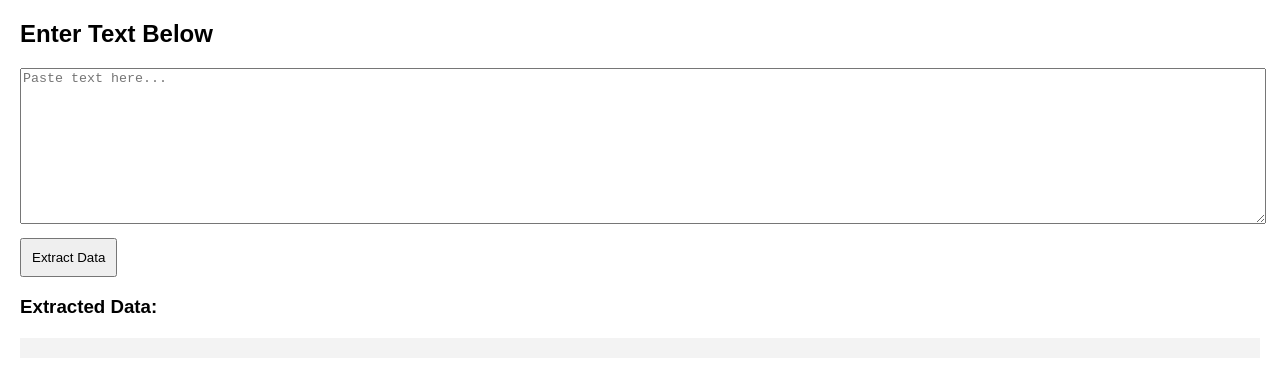
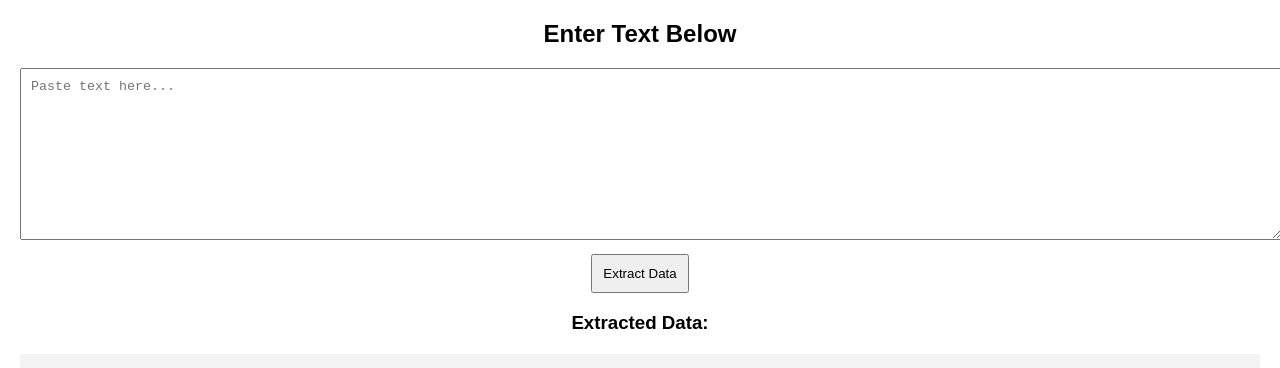
Before and after one commit to jmuhire13/alu_regex-data-extraction-jmuhire13, a plain HTML site: page index.html in a window 1280 px wide. Drawn offline with Linux system fonts and the light colour scheme.

Commit message:
New update file

```diff
--- a/index.html
+++ b/index.html
@@ -4,7 +4,8 @@
     <meta charset="UTF-8">
     <meta name="viewport" content="width=device-width, initial-scale=1.0">
     <title>Regex Data Extractor</title>
-    <script defer src="script.js"></script>
+    <link rel="stylesheet" href="style.css">
+
     <style>
         body { font-family: Arial, sans-serif; margin: 20px; }
         textarea { width: 100%; height: 150px; }
@@ -20,6 +21,6 @@
 
     <h3>Extracted Data:</h3>
     <div id="output" class="output"></div>
-
+    <script src="script.js"></script>
 </body>
 </html>
--- /dev/null
+++ b/style.css
@@ -0,0 +1,16 @@
+body {
+    font-family: Arial, sans-serif;
+    text-align: center;
+    margin-top: 50px;
+}
+
+textarea {
+    width: 60%;
+    padding: 10px;
+}
+
+button {
+    margin-top: 10px;
+    padding: 10px 20px;
+    cursor: pointer;
+}
```
